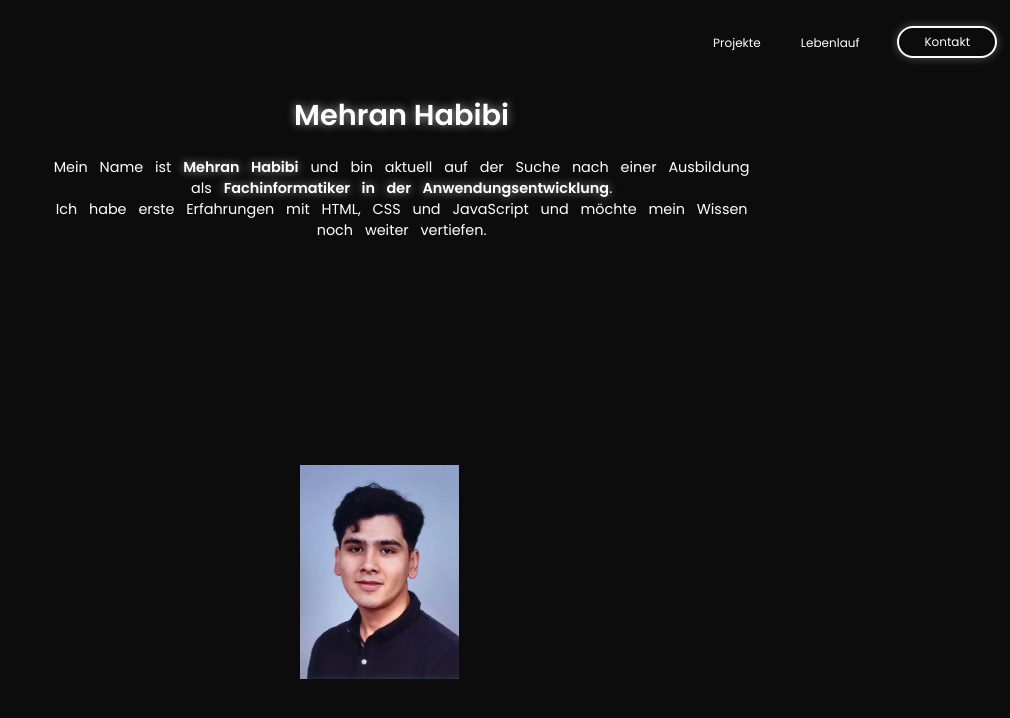
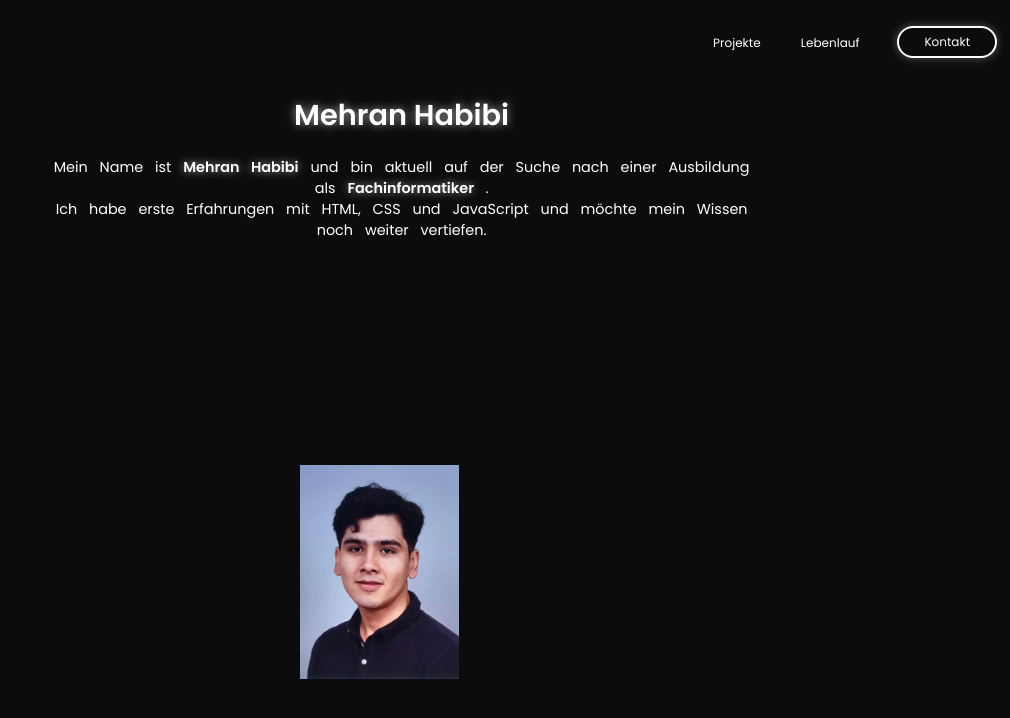
Before and after one commit to Mehranhabibi/mehran-web, a plain HTML site: page index.html in a window 1280 px wide. Shown: the whole page, without its empty margins (270-1280 px from the left). Drawn offline with Linux system fonts and the light colour scheme; a script that the page names is missing.

Commit message:
Update index.html

```diff
--- a/index.html
+++ b/index.html
@@ -24,7 +24,7 @@
         <div class="hero-text">
             <h1>Mehran Habibi</h1>
             <p>Mein  Name  ist  <strong>Mehran  Habibi</strong>  und  bin  aktuell  auf  der  Suche  nach  einer  Ausbildung  <br>als
-                <strong> Fachinformatiker  in  der  Anwendungsentwicklung</strong>. <br>
+                <strong> Fachinformatiker </strong>. <br>
                 Ich  habe  erste  Erfahrungen  mit  HTML,  CSS  und  JavaScript  und  möchte  mein  Wissen  <br>noch  weiter  vertiefen.</p>
         </div>
         <img src="bewerbung.jpg" alt="mehran" class="hero-img">
```
